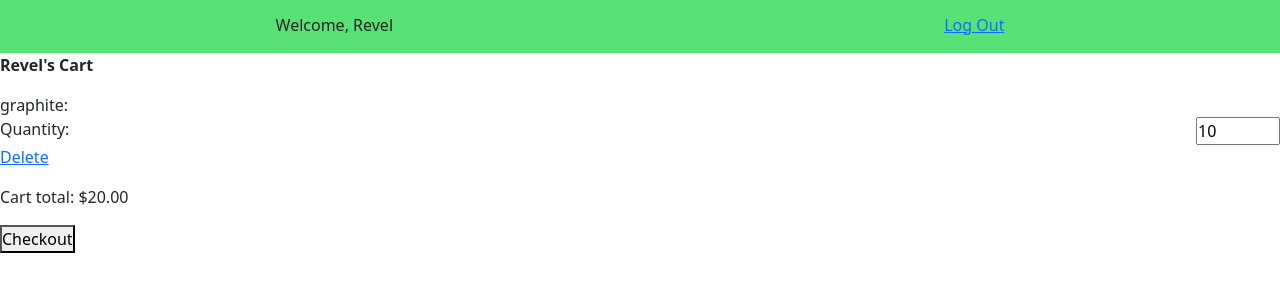
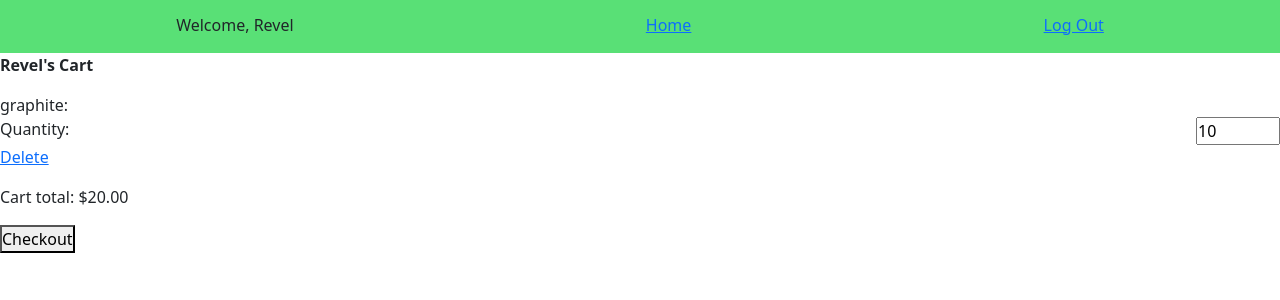
Before and after one commit to RevelDeng/CD_project, a Django app: page /marketplace/view-cart/1/ in a window 1280 px wide. Shown: the top 300 px of the page. Run offline with Django 3.2, Linux system fonts and the light colour scheme; data comes from the database, SQL or seed files in the repository; both versions use the stored data as it was after the commit; tables that the repository leaves empty hold one stand-in row (values such as "Sample post").

Commit message:
added marketplace link to cart page

```diff
--- a/marketplace/templates/cart.html
+++ b/marketplace/templates/cart.html
@@ -10,6 +10,7 @@
         <div id="wrapper">
             <div id="topdiv">
                 <p>Welcome, {{user.first_name}}</p>
+                <a href="{% url 'marketplace' %}">Home</a>
                 <a href="logout/">Log Out</a>
             </div>
         </div>
```
Also changed, not shown: db.sqlite3.
